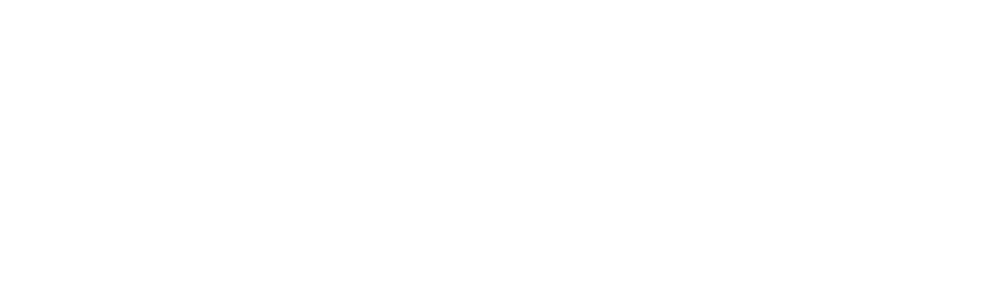
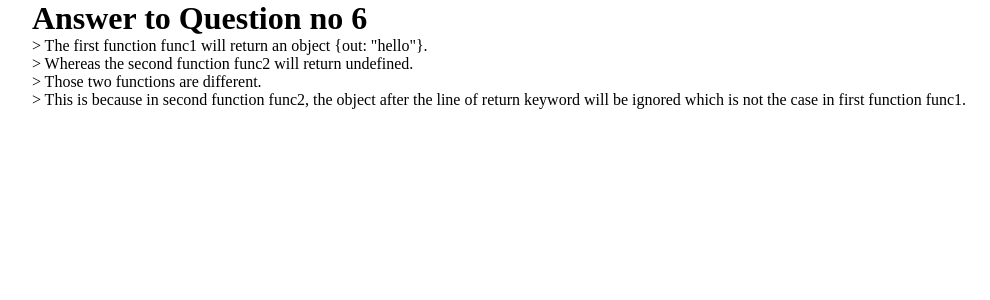
Before and after one commit to surajphedin-job-interviews/darsetech, a React (Vite) app: page / in a window 1280 px wide. Shown: the top 300 px of the page, without its empty margins (141-1131 px from the left). Built offline with nearby package versions, Linux system fonts and the light colour scheme.

Commit message:
feat: complete the answer of question 6

```diff
--- a/src/App.tsx
+++ b/src/App.tsx
@@ -1,5 +1,24 @@
 function App() {
-  return <div></div>;
+  return (
+    <div
+      style={{
+        display: "grid",
+        justifyContent: "center",
+      }}
+    >
+      <h1>Answer to Question no 6</h1>
+      <p>
+        &gt; The first function func1 will return an object {`{out: "hello"}`}.
+      </p>
+      <p>&gt; Whereas the second function func2 will return undefined.</p>
+      <p>&gt; Those two functions are different.</p>
+      <p>
+        &gt; This is because in second function func2, the object after the line
+        of return keyword will be ignored which is not the case in first
+        function func1.
+      </p>
+    </div>
+  );
 }
 
 export default App;
```
